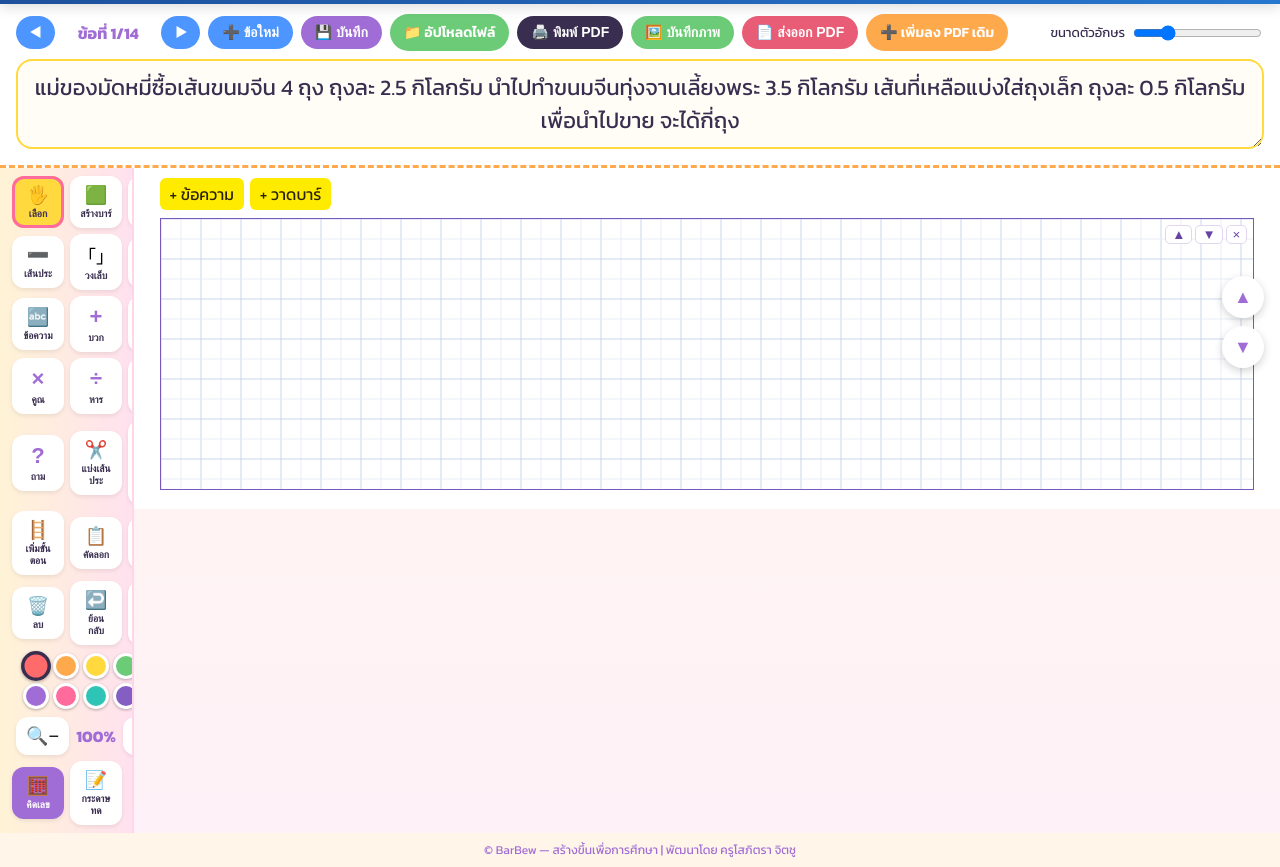
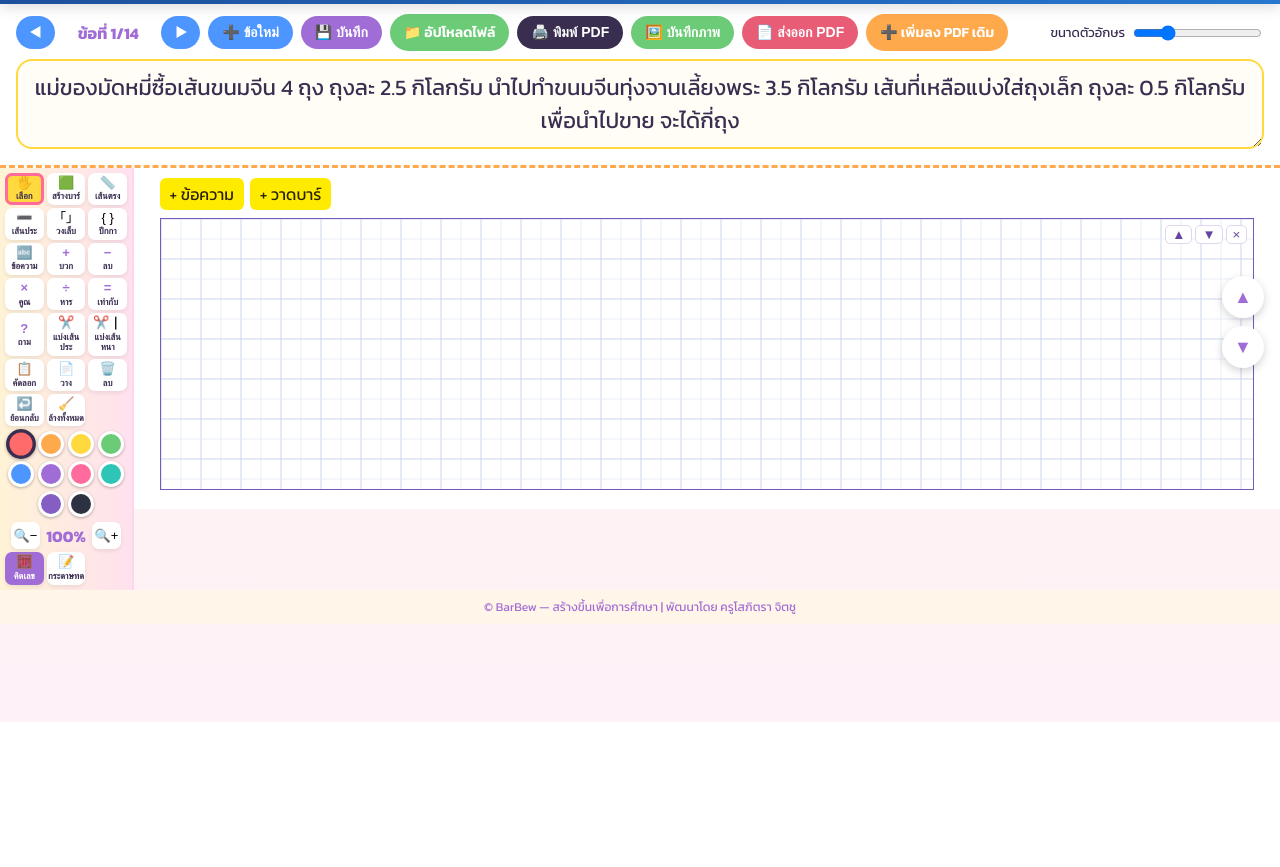
Before and after one commit to tungjanschool3-collab/barbew, a website built with Vite: page index.html in a window 1280 px wide. Shown: the part 78-945 px from the top of the page. After the commit the page ends 800 px from the top, so only its background shows below. Built offline with nearby package versions, Linux system fonts and the light colour scheme.

Commit message:
Compact toolbar buttons and remove Add Step control

```diff
--- a/index.html
+++ b/index.html
@@ -82,7 +82,6 @@
       <button class="tool-btn symbol-btn" data-tool="symbol" data-symbol="?" title="เครื่องหมายคำถาม (ตัวที่ไม่รู้ค่า)">?<span>ถาม</span></button>
       <button class="tool-btn" data-tool="scissors" title="แตะบาร์เพื่อแบ่งเป็นส่วนเท่าๆ กันด้วยเส้นประ และแตะซ้ำเพื่อเพิ่มส่วน">✂️<span>แบ่งเส้นประ</span></button>
       <button class="tool-btn" data-tool="scissors-solid" title="แตะบาร์เพื่อแบ่งเป็นส่วนเท่าๆ กันด้วยเส้นตรงหนา และแตะซ้ำเพื่อเพิ่มส่วน">✂️┃<span>แบ่งเส้นหนา</span></button>
-      <button class="tool-btn" id="btnAddStep" title="เพิ่มขั้นตอนใหม่">🪜<span>เพิ่มขั้นตอน</span></button>
       <button class="tool-btn" id="btnCopy" title="คัดลอก (Ctrl+C)">📋<span>คัดลอก</span></button>
       <button class="tool-btn" id="btnPaste" title="วาง (Ctrl+V)">📄<span>วาง</span></button>
       <button class="tool-btn" id="btnDelete" title="ลบ">🗑️<span>ลบ</span></button>
--- a/src/main.js
+++ b/src/main.js
@@ -35,14 +35,6 @@ document.getElementById("btnToggleHeader").addEventListener("click", (e) => {
   const collapsed = document.body.classList.toggle("compact-header");
   e.currentTarget.textContent = collapsed ? "▼" : "▲";
   e.currentTarget.title = collapsed ? "แสดงหัวข้อและโจทย์" : "ซ่อนหัวข้อและโจทย์";
-});
-
-document.getElementById("btnAddStep").addEventListener("click", () => {
-  editor.addStep();
-  setTimeout(
-    () => window.scrollTo({ top: document.documentElement.scrollHeight, behavior: "smooth" }),
-    60
-  );
 });
 
 // ---- Logo ----
--- a/src/style.css
+++ b/src/style.css
@@ -640,9 +640,11 @@ body.compact-header .problem-panel {
 
   .toolbar {
     display: grid;
-    grid-template-columns: repeat(3, 1fr);
-    gap: 6px;
-    width: 196px;
+    grid-template-columns: repeat(3, minmax(0, 1fr));
+    align-items: stretch;
+    gap: 3px;
+    width: 134px;
+    padding: 5px;
     flex: none;
     position: sticky;
     top: 0;
@@ -796,7 +798,35 @@ body.compact-header .problem-panel {
   color: #20202b;
 }
 .block-print-text { display: none; }
-@media (min-width: 641px) { .workspace > .toolbar { width: 134px; } }
+@media (min-width: 641px) {
+  .toolbar .tool-btn {
+    min-width: 0;
+    min-height: 31px;
+    padding: 3px 1px;
+    gap: 1px;
+    border-radius: 7px;
+    font-size: 13px;
+    line-height: 1.1;
+    justify-content: center;
+  }
+
+  .toolbar .tool-btn span {
+    max-width: 100%;
+    font-size: 9px;
+    line-height: 1.2;
+    text-align: center;
+    overflow-wrap: anywhere;
+  }
+
+  .toolbar .zoom-group {
+    gap: 3px;
+  }
+
+  .toolbar .zoom-group .tool-btn {
+    flex: 0 0 29px;
+    min-height: 27px;
+  }
+}
 @media print {
   .page-builder { padding: 0; }
   .add-blocks, .block-controls, .page-block textarea { display: none !important; }
```
